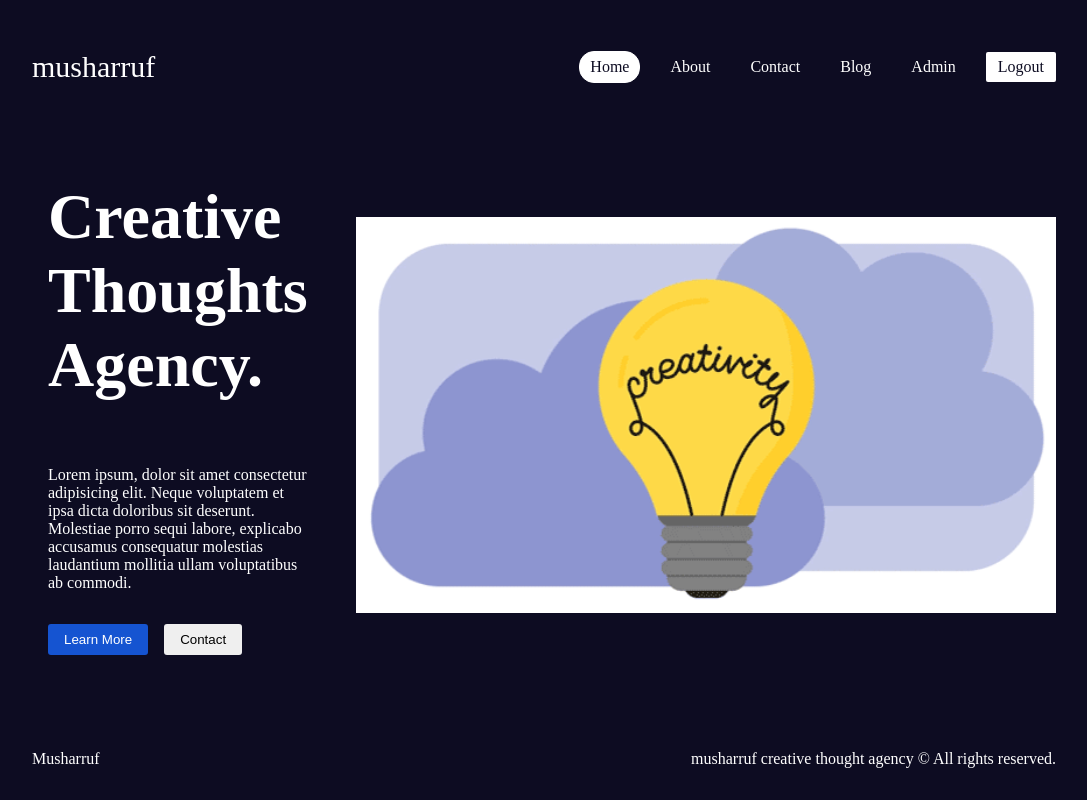
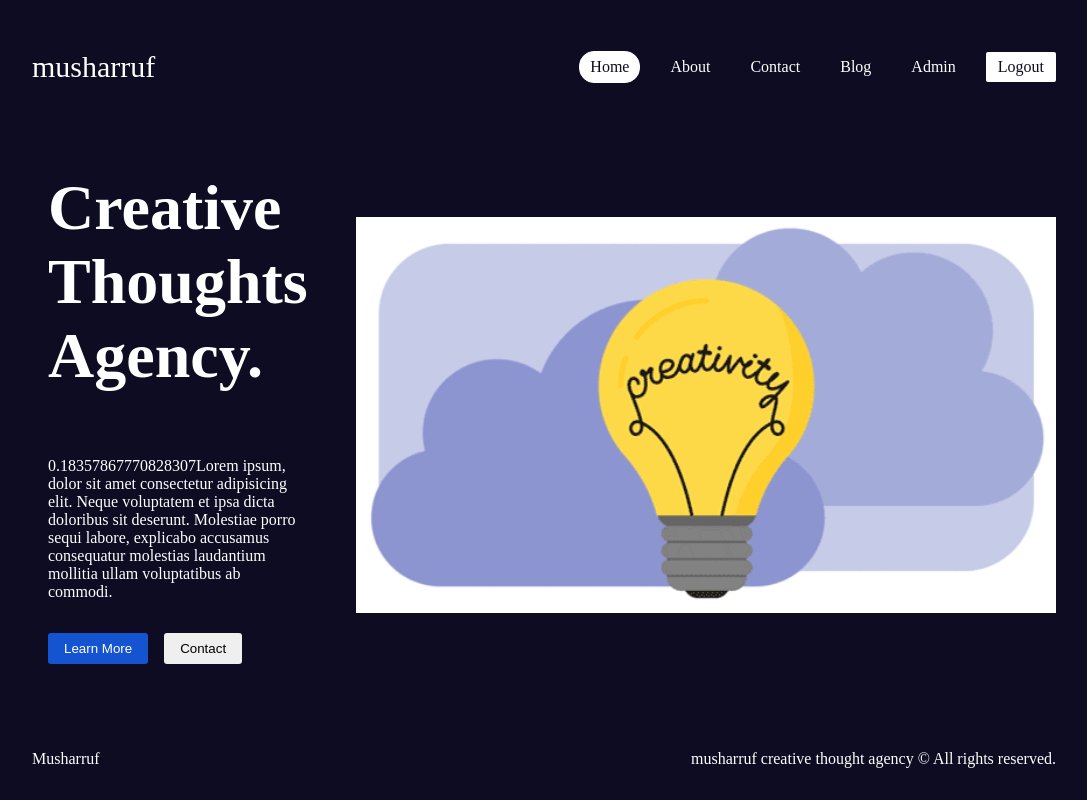
Before and after one commit to mdmusharruf13/nextjs-learning, a Next.js app in the folder next14-ld/: page / in a window 1280 px wide. Shown: the whole page, without its empty margins (96-1183 px from the left). Built offline with nearby package versions, Linux system fonts and the light colour scheme.

Commit message:
SSR, CSR and Hydration Error

```diff
--- a/next14-ld/src/app/page.jsx
+++ b/next14-ld/src/app/page.jsx
@@ -1,7 +1,19 @@
+"use client";
+
 import Image from "next/image";
 import "../utils/classes.css";
+import { useEffect, useState } from "react";
 
 export default function Home() {
+  const [isClient, setIsClient] = useState(false);
+
+  useEffect(() => {
+    setIsClient(true);
+  }, []);
+
+  let num = Math.random();
+  console.log(num);
+
   return (
     <section className="homeContainer">
       <section className="flex flex-col gap-4">
@@ -10,10 +22,10 @@ export default function Home() {
         </section>
         <section className="flex flex-col gap-2">
           <p>
-            Lorem ipsum, dolor sit amet consectetur adipisicing elit. Neque
-            voluptatem et ipsa dicta doloribus sit deserunt. Molestiae porro
-            sequi labore, explicabo accusamus consequatur molestias laudantium
-            mollitia ullam voluptatibus ab commodi.
+            {isClient && num}Lorem ipsum, dolor sit amet consectetur adipisicing
+            elit. Neque voluptatem et ipsa dicta doloribus sit deserunt.
+            Molestiae porro sequi labore, explicabo accusamus consequatur
+            molestias laudantium mollitia ullam voluptatibus ab commodi.
           </p>
           <section className="flex gap-1">
             <button className="btn-sm bg-blue text-white">Learn More</button>
```
Also changed, not shown: 1 other file (tests, documents, lock files or other folders).
